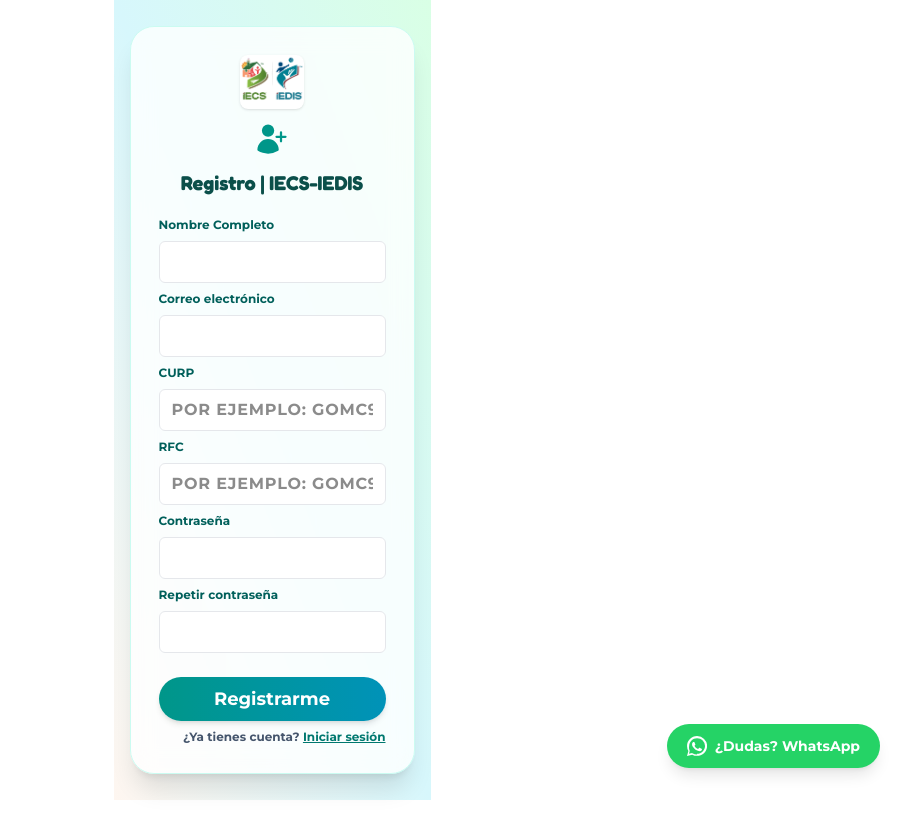
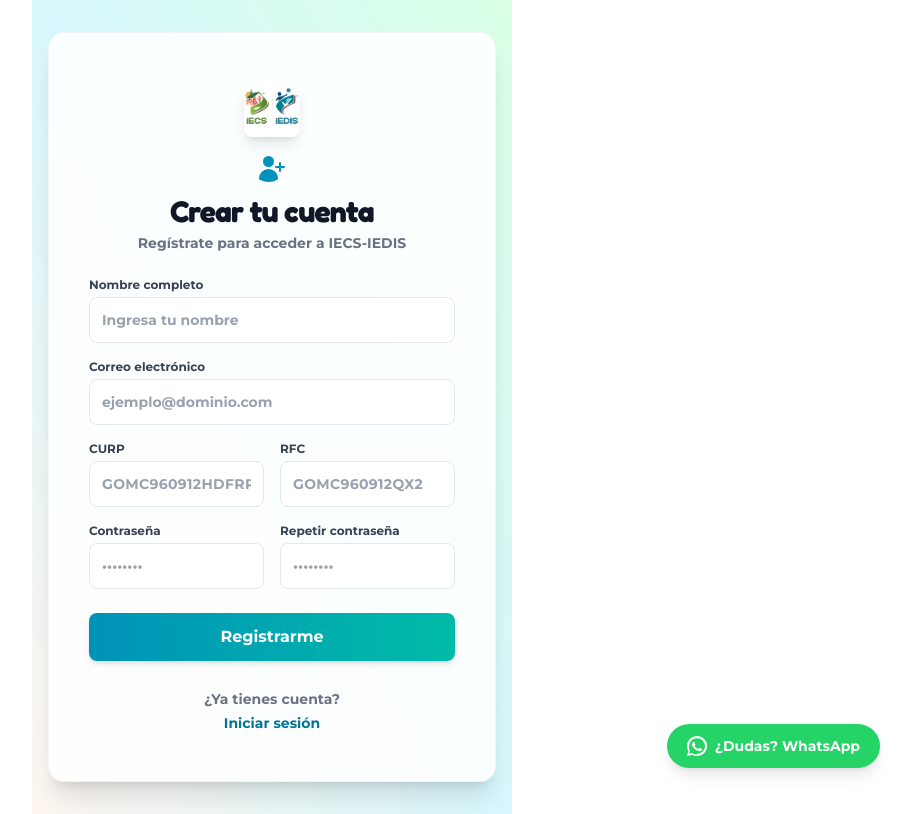
Before and after one commit to Agusteando/expedientes-digitales, a Next.js app: page /register in a window 1280 px wide. Shown: the whole page, without its empty margins (368-1279 px from the left). Built offline with nearby package versions, Linux system fonts and the light colour scheme.

Commit message:
allow selecting any user (including baja) for bulk actions, per admin UX requirements

```diff
--- a/app/register/page.js
+++ b/app/register/page.js
@@ -64,63 +64,155 @@ export default function Register() {
   }
 
   return (
-    <div className="min-h-screen flex flex-col items-center justify-center bg-gradient-to-tr from-[#fef6f0] via-[#d7f7fc] to-[#d9ffe5] dark:from-[#151a22] dark:via-[#203146] dark:to-[#23403c] p-4">
-      <div className="w-full max-w-md mx-auto bg-white/80 dark:bg-slate-900/90 rounded-3xl p-7 shadow-xl backdrop-blur-md border border-teal-100 dark:border-teal-800 flex flex-col items-center">
+    <div className="min-h-screen bg-gradient-to-tr from-[#fef6f0] via-[#d7f7fc] to-[#d9ffe5] dark:from-[#151a22] dark:via-[#203146] dark:to-[#23403c] flex items-center justify-center px-4 py-8">
+      <div className="w-full max-w-md mx-auto bg-white/90 dark:bg-gray-900 shadow-xl rounded-xl md:rounded-2xl px-5 py-8 md:px-10 md:py-12 border border-gray-100 dark:border-gray-800 transition">
+        <div className="w-full flex flex-col items-center mb-6">
+          <div className="relative h-14 w-14 rounded-lg bg-white shadow-lg mb-4">
             <Image
               src="/IMAGOTIPO-IECS-IEDIS.png"
               alt="IECS-IEDIS"
-          width={64}
-          height={64}
-          className="mb-3 rounded-lg bg-white object-contain shadow"
+              fill
+              className="object-contain rounded-lg"
               priority
             />
-        <UserPlusIcon className="h-9 w-9 text-teal-600 dark:text-teal-300 mb-3" />
+          </div>
+          <UserPlusIcon className="w-8 h-8 text-cyan-600 mb-2" />
           <h1
-          className="font-bold text-xl xs:text-2xl mb-2 text-teal-900 dark:text-white"
+            className="text-2xl sm:text-3xl font-bold text-gray-900 dark:text-white tracking-tight"
             style={{ fontFamily: "var(--font-fredoka), sans-serif" }}
           >
-          Registro | IECS-IEDIS
+            Crear tu cuenta
           </h1>
-        <form className="w-full flex flex-col gap-2 mt-3" onSubmit={handleSubmit} autoComplete="off">
-          <label className="font-semibold text-xs text-teal-800 dark:text-teal-200">Nombre Completo</label>
-          <input className="rounded-md px-3 py-2 border border-gray-200 bg-white focus:ring-2 focus:ring-teal-300 transition text-base"
-                 name="name" autoComplete="name" required value={form.name} onChange={formChange} />
-          <label className="font-semibold text-xs text-teal-800 dark:text-teal-200">Correo electrónico</label>
-          <input className="rounded-md px-3 py-2 border border-gray-200 bg-white focus:ring-2 focus:ring-teal-300 transition text-base"
-                 name="email" autoComplete="email" type="email" required value={form.email} onChange={formChange} />
-          <label className="font-semibold text-xs text-teal-800 dark:text-teal-200">CURP</label>
-          <input className="rounded-md px-3 py-2 border border-gray-200 bg-white focus:ring-2 focus:ring-cyan-300 transition text-base uppercase tracking-wider"
-                 name="curp" autoComplete="off" required minLength={18} maxLength={18} value={form.curp} onChange={formChange}
-                 placeholder="Por ejemplo: GOMC960912HDFRRL04"
+          <p className="text-gray-500 text-sm mt-1">
+            Regístrate para acceder a IECS-IEDIS
+          </p>
+        </div>
+        <form className="flex flex-col gap-4" onSubmit={handleSubmit} autoComplete="off">
+          <div>
+            <label className="block text-xs font-semibold text-gray-700 dark:text-gray-200 mb-1" htmlFor="name">
+              Nombre completo
+            </label>
+            <input
+              className="block w-full rounded-lg border border-gray-200 dark:border-gray-700 bg-white dark:bg-gray-800 px-3 py-3 text-sm placeholder-gray-400 focus:outline-none focus:ring-2 focus:ring-cyan-500 dark:text-white transition"
+              id="name"
+              name="name"
+              autoComplete="name"
+              required
+              value={form.name}
+              onChange={formChange}
+              placeholder="Ingresa tu nombre"
             />
-          <label className="font-semibold text-xs text-teal-800 dark:text-teal-200">RFC</label>
-          <input className="rounded-md px-3 py-2 border border-gray-200 bg-white focus:ring-2 focus:ring-cyan-300 transition text-base uppercase tracking-wider"
-                 name="rfc" autoComplete="off" required minLength={12} maxLength={13} value={form.rfc} onChange={formChange}
-                 placeholder="Por ejemplo: GOMC960912QX2"
+          </div>
+          <div>
+            <label className="block text-xs font-semibold text-gray-700 dark:text-gray-200 mb-1" htmlFor="email">
+              Correo electrónico
+            </label>
+            <input
+              className="block w-full rounded-lg border border-gray-200 dark:border-gray-700 bg-white dark:bg-gray-800 px-3 py-3 text-sm placeholder-gray-400 focus:outline-none focus:ring-2 focus:ring-cyan-500 dark:text-white transition"
+              id="email"
+              name="email"
+              autoComplete="email"
+              type="email"
+              required
+              value={form.email}
+              onChange={formChange}
+              placeholder="ejemplo@dominio.com"
             />
-          <label className="font-semibold text-xs text-teal-800 dark:text-teal-200">Contraseña</label>
-          <input className="rounded-md px-3 py-2 border border-gray-200 bg-white focus:ring-2 focus:ring-teal-300 transition text-base"
-                 name="password" autoComplete="new-password" type="password" required value={form.password} onChange={formChange} />
-          <label className="font-semibold text-xs text-teal-800 dark:text-teal-200">Repetir contraseña</label>
-          <input className="rounded-md px-3 py-2 border border-gray-200 bg-white focus:ring-2 focus:ring-teal-300 transition text-base"
-                 name="password2" autoComplete="new-password" type="password" required value={form.password2} onChange={formChange} />
+          </div>
+          <div className="flex flex-col sm:flex-row gap-4">
+            <div className="flex-1">
+              <label className="block text-xs font-semibold text-gray-700 dark:text-gray-200 mb-1" htmlFor="curp">
+                CURP
+              </label>
+              <input
+                className="block w-full rounded-lg border border-gray-200 dark:border-gray-700 bg-white dark:bg-gray-800 px-3 py-3 text-sm uppercase tracking-wide placeholder-gray-400 focus:outline-none focus:ring-2 focus:ring-cyan-500 dark:text-white transition"
+                id="curp"
+                name="curp"
+                autoComplete="off"
+                required
+                minLength={18}
+                maxLength={18}
+                value={form.curp}
+                onChange={formChange}
+                placeholder="GOMC960912HDFRRL04"
+              />
+            </div>
+            <div className="flex-1">
+              <label className="block text-xs font-semibold text-gray-700 dark:text-gray-200 mb-1" htmlFor="rfc">
+                RFC
+              </label>
+              <input
+                className="block w-full rounded-lg border border-gray-200 dark:border-gray-700 bg-white dark:bg-gray-800 px-3 py-3 text-sm uppercase tracking-wide placeholder-gray-400 focus:outline-none focus:ring-2 focus:ring-cyan-500 dark:text-white transition"
+                id="rfc"
+                name="rfc"
+                autoComplete="off"
+                required
+                minLength={12}
+                maxLength={13}
+                value={form.rfc}
+                onChange={formChange}
+                placeholder="GOMC960912QX2"
+              />
+            </div>
+          </div>
+          <div className="flex flex-col sm:flex-row gap-4">
+            <div className="flex-1">
+              <label className="block text-xs font-semibold text-gray-700 dark:text-gray-200 mb-1" htmlFor="password">
+                Contraseña
+              </label>
+              <input
+                className="block w-full rounded-lg border border-gray-200 dark:border-gray-700 bg-white dark:bg-gray-800 px-3 py-3 text-sm placeholder-gray-400 focus:outline-none focus:ring-2 focus:ring-cyan-500 dark:text-white transition"
+                id="password"
+                name="password"
+                autoComplete="new-password"
+                type="password"
+                required
+                value={form.password}
+                onChange={formChange}
+                placeholder="••••••••"
+              />
+            </div>
+            <div className="flex-1">
+              <label className="block text-xs font-semibold text-gray-700 dark:text-gray-200 mb-1" htmlFor="password2">
+                Repetir contraseña
+              </label>
+              <input
+                className="block w-full rounded-lg border border-gray-200 dark:border-gray-700 bg-white dark:bg-gray-800 px-3 py-3 text-sm placeholder-gray-400 focus:outline-none focus:ring-2 focus:ring-cyan-500 dark:text-white transition"
+                id="password2"
+                name="password2"
+                autoComplete="new-password"
+                type="password"
+                required
+                value={form.password2}
+                onChange={formChange}
+                placeholder="••••••••"
+              />
+            </div>
+          </div>
           <button
-            className="mt-4 py-2 rounded-full bg-gradient-to-r from-teal-600 to-cyan-600 text-white font-bold text-lg shadow-md hover:from-cyan-700 hover:to-teal-900 transition"
+            type="submit"
             disabled={loading}
-            type="submit"
+            className="w-full py-3 mt-2 rounded-lg bg-gradient-to-r from-cyan-600 to-teal-500 hover:from-cyan-700 hover:to-teal-600 focus:outline-none focus:ring-4 focus:ring-cyan-200 dark:focus:ring-cyan-800 text-white font-bold text-base shadow-md transition-all disabled:opacity-70 disabled:cursor-not-allowed"
           >
             {loading ? "Registrando..." : "Registrarme"}
           </button>
           {error && (
-            <div className="mt-3 px-3 py-2 rounded bg-red-200 text-sm text-red-900 font-semibold text-center">{error}</div>
+            <div className="w-full mt-2 px-3 py-2 rounded-lg bg-red-50 border border-red-200 text-sm text-red-700 font-semibold text-center">
+              {error}
+            </div>
           )}
           {success && (
-            <div className="mt-3 px-3 py-2 rounded bg-green-200 text-sm text-teal-900 font-semibold text-center">{success}</div>
+            <div className="w-full mt-2 px-3 py-2 rounded-lg bg-green-50 border border-green-200 text-sm text-teal-800 font-semibold text-center">
+              {success}
+            </div>
           )}
         </form>
-        <div className="w-full text-right pt-2 text-xs text-slate-600 dark:text-slate-400">
-          ¿Ya tienes cuenta?{" "}
-          <a href="/login" className="text-teal-700 dark:text-teal-300 underline font-bold">
+        <div className="w-full flex flex-col items-center mt-7 text-sm">
+          <span className="text-gray-500 dark:text-gray-400 mb-1">¿Ya tienes cuenta?</span>
+          <a
+            href="/empleado"
+            className="text-cyan-700 dark:text-cyan-300 font-semibold hover:underline transition"
+          >
             Iniciar sesión
           </a>
         </div>
--- a/components/admin/UserRow.jsx
+++ b/components/admin/UserRow.jsx
@@ -21,7 +21,7 @@ export default function UserRow({
 }) {
   const [confirmAction, setConfirmAction] = useState(null);
 
-  const isActive = !!user.isActive;  // always interpret as Boolean
+  const isActive = !!user.isActive;
   function canAdminAssignTo(pid) {
     return role === "superadmin" || adminsPlanteles.includes(pid);
   }
@@ -40,13 +40,13 @@ export default function UserRow({
   return (
     <tr className={`${selected ? "bg-cyan-50" : ""} ${!isActive ? "opacity-60 bg-gray-100" : ""}`}>
       <td className="text-center px-2 py-2">
+        {/* ALLOW SELECTION REGARDLESS OF STATUS */}
         <input
           type="checkbox"
           checked={selected}
           onChange={e => onSelect(e.target.checked)}
           className="accent-cyan-600 w-4 h-4"
           aria-label="Seleccionar usuario"
-          disabled={!isActive}
         />
       </td>
       <td className="px-2 py-2 flex flex-row gap-2 items-center">
--- a/components/onboarding/EmployeeOnboardingWizard.jsx
+++ b/components/onboarding/EmployeeOnboardingWizard.jsx
@@ -12,6 +12,7 @@ import StepDigitalPhoto from "./StepDigitalPhoto";
 import StepDocumentUpload from "./StepDocumentUpload";
 import StepSignableDocument from "./StepSignableDocument";
 import StepSummary from "./StepSummary";
+import WelcomeApproved from "./WelcomeApproved";
 import { getStatusMeta } from "@/lib/expedienteStatus";
 
 const iconMap = {
@@ -271,6 +272,10 @@ export default function EmployeeOnboardingWizard({ user: userProp, mode = "exped
     digitalPhotoDone &&
     plantelFulfilled;
 
+  if (user.isApproved) {
+    return <WelcomeApproved user={user} />;
+  }
+
   if (loadingData) return <div className="w-full flex flex-col items-center justify-center py-12"><span className="text-slate-500 text-lg font-bold">Cargando expediente...</span></div>;
   if (fetchError) return <div className="w-full flex flex-col items-center justify-center py-8"><span className="text-red-500 font-bold">{fetchError}</span></div>;
 
```
Also changed, not shown: app/admin/inicio/page.jsx (+21 -2 lines), app/expediente/funciones/page.jsx (added, +22 -0 lines), components/admin/BulkActionBar.jsx (+22 -11 lines), components/admin/UserManagementPanel.jsx (+11 -5 lines), components/onboarding/WelcomeApproved.jsx (added, +47 -0 lines), public/Husky.png (added), 1 other file (tests, documents, lock files or other folders). Lines whose indentation alone changed are shown as unchanged.
